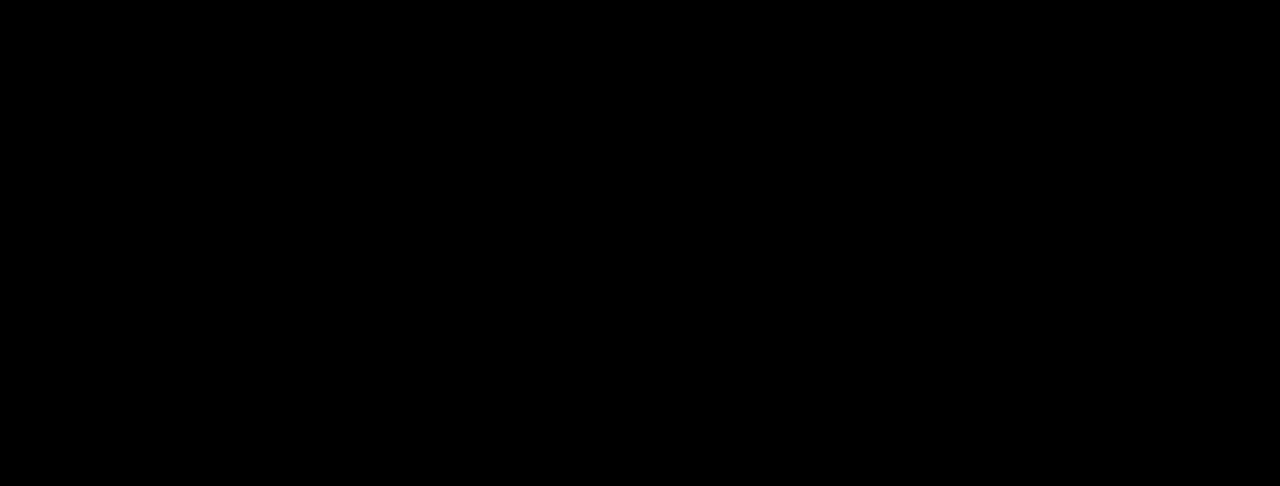
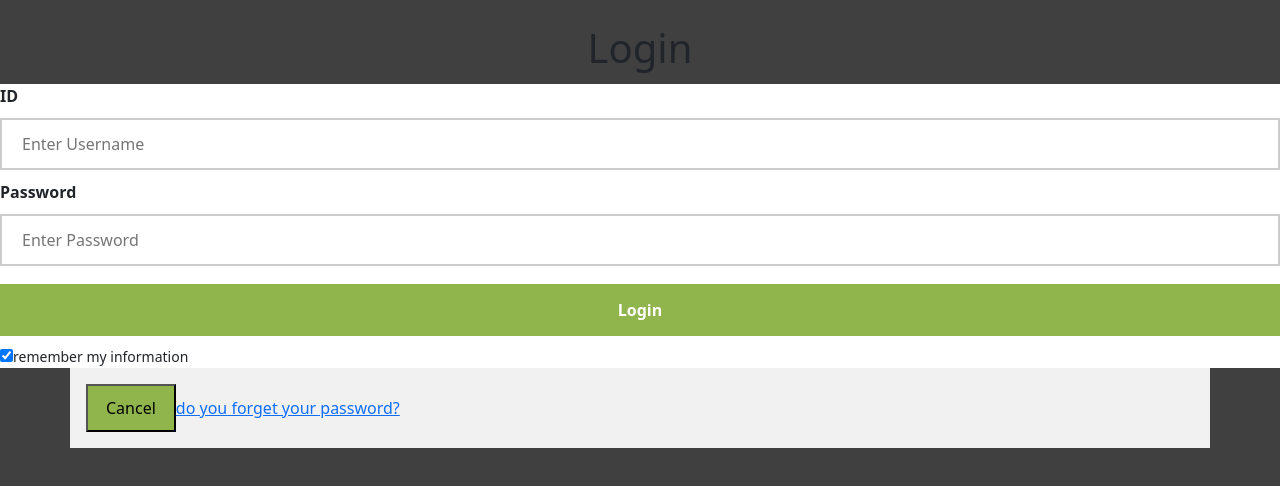
Before and after one commit to JohnathanIssac/TEAM1, a React (Create React App) app in the folder ott/: page /Login in a window 1280 px wide. Before the commit this address had no page. Shown: the top 486 px of the page. Built offline with nearby package versions, Linux system fonts and the light colour scheme.

Commit message:
make introduction, login page and connect

```diff
--- a/ott/public/index.html
+++ b/ott/public/index.html
@@ -14,7 +14,7 @@
     <link href="https://cdn.jsdelivr.net/npm/bootstrap@5.3.2/dist/css/bootstrap.min.css" rel="stylesheet" integrity="sha384-T3c6CoIi6uLrA9TneNEoa7RxnatzjcDSCmG1MXxSR1GAsXEV/Dwwykc2MPK8M2HN" crossorigin="anonymous">
     <title>OTT-Service-Platform</title>
   </head>
-  <body style="background-color: black;">
+  <body style="background-color: rgb(64, 64, 64);">
     <noscript></noscript>
     <div id="root"></div>
 
--- a/ott/src/App.css
+++ b/ott/src/App.css
@@ -30,6 +30,108 @@
 .navUl a> [aria-hidden="true"] {
   margin-inline-end: 0.5em;
 }
+
+/*Intro page part*/
+.intro-container {
+  background: linear-gradient(rgba(0, 0, 0, 0.5), rgba(0, 0, 0, 0.5)), url('./assets/IntroBack.png');
+  height: 100vh;
+  display: flex;
+  flex-direction: column;
+  align-items: center;
+  justify-content: center;
+  color: white;
+  text-align: center;
+  position: relative;
+  background-size: cover;
+}
+
+.login-button {
+  position: absolute;
+  top: 20px;
+  right: 20px;
+}
+
+.intro-content {
+  margin-top: 100px;
+}
+
+.small-text {
+  font-size: 14px;
+  margin-top: 20px;
+}
+
+.IntroExp {
+  padding: 0 20% 0 20%;
+  margin-top: 30px;
+
+}
+
+/*login page*/
+#LoginBox{
+  position: absolute;
+  height: 100px;
+  width: 45%;
+  background-color:white;
+  margin: 27%;
+  margin-top: 10%;
+  border-radius: 10px;
+  margin-bottom: 25%;
+}
+.con{
+  background-color: white;
+}
+.format {
+  border: 10px solid white;
+  border-radius: 10px;
+}
+input[type=text], input[type=password] {
+width: 100%;
+padding: 12px 20px;
+margin: 10px 0;
+display: inline-block;
+border: 2px solid #ccc;
+box-sizing: border-box;
+}
+.loginButton {
+background-color: #90b54c;
+color: white;
+padding: 14px 20px;
+margin: 8px 0;
+border: none;
+cursor: pointer;
+width: 100%;
+}
+
+.cancelbtn {
+width: auto;
+padding: 10px 18px;
+background-color: #90b54c;
+}
+
+.imgcontainer {
+text-align: center;
+margin: 24px 0 12px 0;
+}
+
+img.avatar {
+width: 40%;
+border-radius: 50%;
+}
+
+.container {
+padding: 16px;
+}
+/* Change styles for span and cancel button on extra small screens */
+@media screen and (max-width: 300px) {
+  span.psw {
+    display: block;
+    float: none;
+  }
+  .cancelbtn {
+    width: 100%;
+  }
+}
+
 /*Home page CSS*/
 .Home {
   background-color: rgb(64, 64, 64);
@@ -37,6 +139,10 @@
 }
 
 /* search page CSS */
+.Search {
+  background: linear-gradient(to bottom, darkgrey);
+}
+
 .input-group {
   height: 100vh;
   display: flex;
--- a/ott/src/App.js
+++ b/ott/src/App.js
@@ -8,13 +8,17 @@
 import SavingContent from './pages/SavingContent';
 import Series from './pages/Series';
 import Entertainment from './pages/Entertainment';
+import Login from './pages/Login';
+import IntroPage from './pages/IntroPage';
 
 function App() {
   return (
     <BrowserRouter>
     <div className="App">
         <Routes>
-          <Route path='/' element={<Home />}/>
+          <Route path="/" element={<IntroPage />} />
+          <Route path='/Home' element={<Home />}/>
+          <Route path='/Login' element={<Login />}/>
           <Route path='/Info' element={<UserInfoPage />}/>
           <Route path='/Documentary' element={<Documentary />}/>
           <Route path='/Movies' element={<Movies/>}/>
--- a/ott/src/Nav.js
+++ b/ott/src/Nav.js
@@ -7,7 +7,6 @@
 import './Nav.css';
 
 function Nav() {
-
     return (
         <div className="Nav">
             <nav class="navbar navbar-light bg-dark">
--- /dev/null
+++ b/ott/src/pages/IntroPage.jsx
@@ -0,0 +1,27 @@
+import React from 'react';
+import '../App.css';
+
+function IntroPage() {
+
+    const moveTo = () => {
+        window.location.href = "/login";
+    }
+
+  return (
+    <div className="intro-container">
+      <div className="login-button">
+        <button className="btn btn-primary" onClick={moveTo}>Log in</button>
+      </div>
+      <div className="intro-content">
+        <h1>want you watch interest content? use it!</h1>
+        <p className="small-text">
+            <div className="IntroExp">
+                Welcome to our OTT streaming service, where entertainment knows no bounds. Explore a vast library of movies, series, documentaries, and more, tailored to suit every taste. Enjoy seamless access to premium content anytime, anywhere, on any device. Dive into a world of captivating stories and immersive experiences curated just for you. Join us and elevate your entertainment journey with the best of what OTT has to offer.
+            </div>
+        </p>
+      </div>
+    </div>
+  );
+}
+
+export default IntroPage;
--- a/ott/src/pages/Search.jsx
+++ b/ott/src/pages/Search.jsx
@@ -5,13 +5,12 @@
 function Search({ onClick, onChange }) {
   return (
     <div className="Search" style={{backgroundColor: "black"}}>
-        <Nav/>
+        <Nav />
             <div className="SearchTitle">
                 <p>What do you want to find?</p>
             </div>
                 <div className="input-group">
                 <input type="text"
-                maxlength="30"
                 placeholder="Search Titles of Movies, Sports, etc.,"
                 />
                     <button type="button" id="search_btn" onClick={onClick}>
--- a/ott/src/pages/login.jsx
+++ b/ott/src/pages/login.jsx
@@ -1,22 +1,35 @@
 import React from 'react';
-import Nav from '../Nav';
+import '../App.css';
 
-function login() {
+function Login() {
+    const movingPage = () => {
+        window.location.href = "/Home";
+    }
+    return(
+        <div className="Login">
+            <form id="formmat" method="post">
+                <div className="imgcontainer">
+                    <h1>Login</h1>
+                </div>
+                <div className="con">
+                    <label for="uname"><b>ID</b></label>
+                    <input type="text" placeholder="Enter Username" name="uname" required/>
 
-    const movingPage = () => {
-        window.location.href("/Home");
-    }
-    return (
-        <div>
-            <Nav />
-            <div className="Home">
-        <h1>Welcome to OTT-service Platform</h1>
-        <p>This is the home page content.</p>
-        <button type="submit" onClick={movingPage}>Login</button>
-        </div>
+                    <label for="psw"><b>Password</b></label>
+                    <input type="password" placeholder="Enter Password" name="psw" required/>
+
+                    <button className="loginButton" type="submit" onClick={movingPage}><b>Login</b></button>
+                    <label>
+                        <input type="checkbox" checked="checked" name="remember"/><small>remember my information</small>
+                    </label>
+                </div>
+                <div className="container" style={{backgroundColor: '#f1f1f1'}}>
+                    <button type="button" className="cancelbtn">Cancel</button>
+                    <span className="psw"><a className="fp" href="#">do you forget your password?</a></span>
+                </div>
+            </form>
         </div>
     );
     }
 
-export default login;
-background: url('./assets/background_login.avif');
+export default Login;
```
Also changed, not shown: ott/src/assets/IntroBack.png (added).
